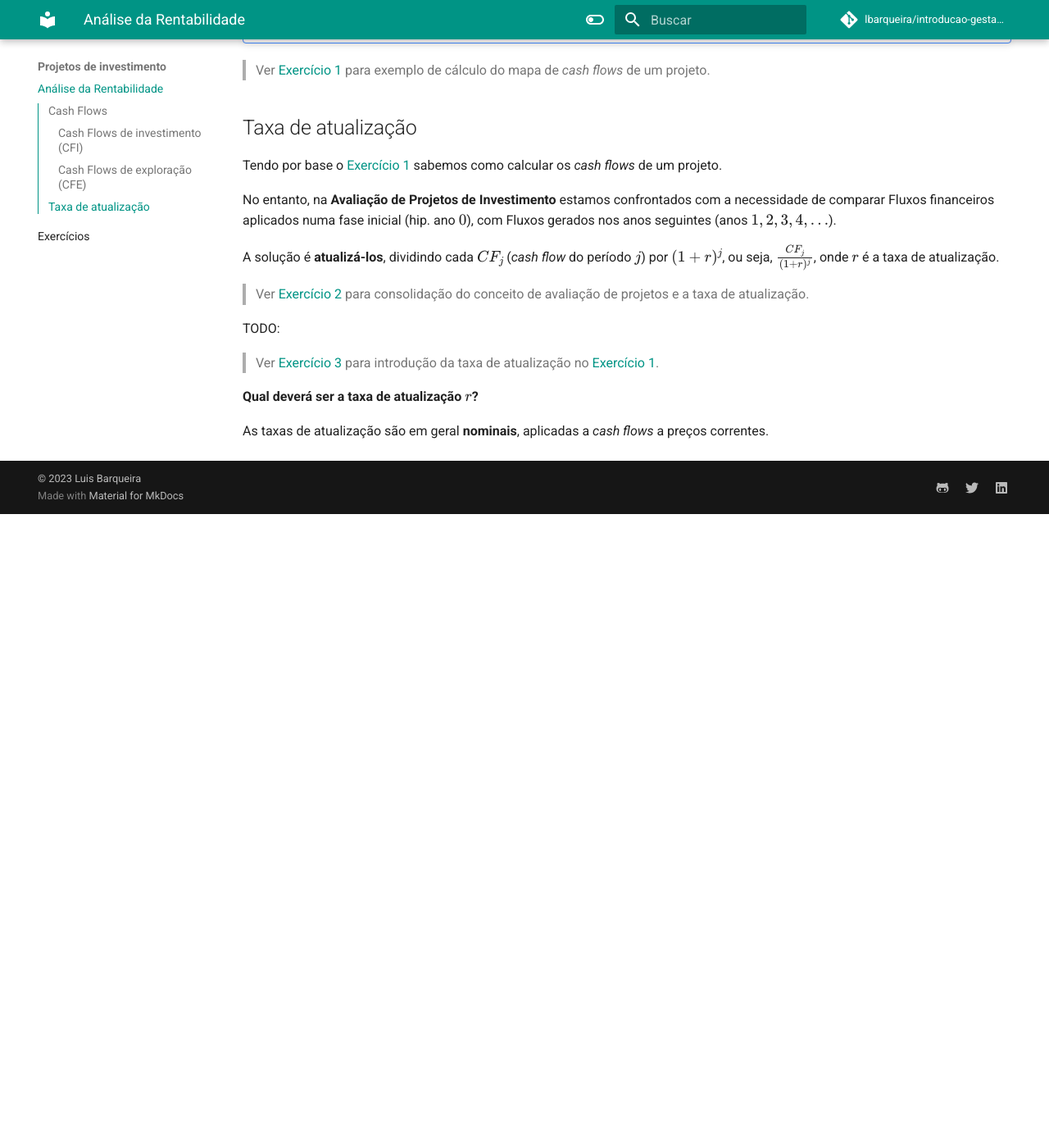
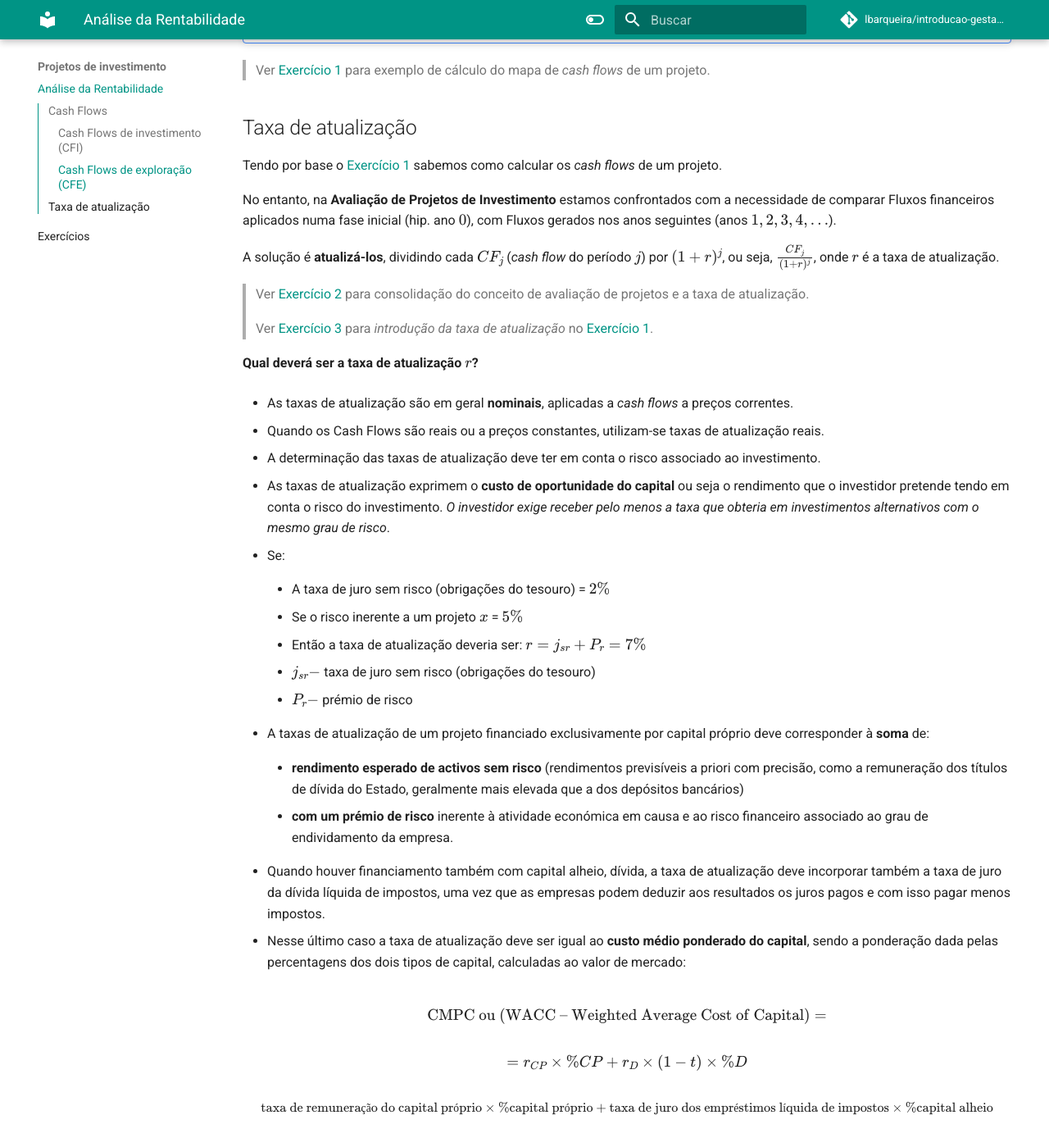
Before and after one commit to lbarqueira/introducao-gestao-material-mkdocs, an MkDocs documentation site: the page built from docs/anal_rentabilidade.md, in a window 1280 px wide and 1400 px high, scrolled down 2418 px. Shown: the whole window at 82% size. Built offline with MkDocs 1.6.1 and Material for MkDocs 9.7.7, drawn with Linux system fonts in a browser that asks for light colours; comment, search, counter and statistics services are not loaded; before the commit the page ends 3045 px from its top, so only the background shows below that.

Commit message:
update docs

```diff
--- a/docs/anal_rentabilidade.md
+++ b/docs/anal_rentabilidade.md
@@ -95,9 +95,42 @@ A solução é **atualizá-los**, dividindo cada $CF_j$ (*cash flow* do período
 
 >Ver [Exercício 2](exercicios_3.md#exercicio-2) para consolidação do conceito de avaliação de projetos e a taxa de atualização.
 
-TODO:
->Ver [Exercício 3](exercicios_3.md#exercicio-3) para introdução da taxa de atualização no [Exercício 1](exercicios_3.md#exercicio-1).
+>Ver [Exercício 3](exercicios_3.md#exercicio-3) para *introdução da taxa de atualização* no [Exercício 1](exercicios_3.md#exercicio-1).
 
 **Qual deverá ser a taxa de atualização $r$?**
 
-As taxas de atualização são em geral **nominais**, aplicadas a *cash flows* a preços correntes.
+- As taxas de atualização são em geral **nominais**, aplicadas a *cash flows* a preços correntes.
+
+- Quando os Cash Flows são reais ou a preços constantes, utilizam-se taxas de atualização reais.
+
+- A determinação das taxas de atualização deve ter em conta o risco associado ao investimento.
+
+- As taxas de atualização exprimem o **custo de oportunidade do capital** ou seja o rendimento que o investidor pretende tendo em conta o risco do investimento. *O investidor exige receber pelo menos a taxa que obteria em investimentos alternativos com o mesmo grau de risco*.
+
+- Se:
+
+    - A taxa de juro sem risco (obrigações do tesouro) = $2\%$
+
+    - Se o risco inerente a um projeto $x$ = $5\%$
+
+    - Então a taxa de atualização deveria ser: $r = j_{sr} + P_r = 7\%$
+
+    - $j_{sr} -$ taxa de juro sem risco (obrigações do tesouro)
+
+    - $P_r -$ prémio de risco
+
+- A taxas de atualização de um projeto financiado exclusivamente por capital próprio deve corresponder à **soma** de:
+
+    - **rendimento esperado de activos sem risco** (rendimentos previsíveis a priori com precisão, como a remuneração dos títulos de dívida do Estado, geralmente mais elevada que a dos depósitos bancários)
+
+    -  **com um prémio de risco** inerente à atividade económica em causa e ao risco financeiro associado ao grau de endividamento da empresa.
+
+- Quando houver financiamento também com capital alheio, dívida, a taxa de atualização deve incorporar também a taxa de juro da dívida líquida de impostos, uma vez que as empresas podem deduzir aos resultados os juros pagos e com isso pagar menos impostos.
+
+- Nesse último caso a taxa de atualização deve ser igual ao **custo médio ponderado do capital**, sendo a ponderação dada pelas percentagens dos dois tipos de capital, calculadas ao valor de mercado:
+
+$$ \text{CMPC ou (WACC – Weighted Average Cost of Capital)} = $$
+
+$$ = r_{CP} \times \%CP + r_{D} \times (1 - t) \times \% D $$
+
+$$ \small \text{taxa de remuneração do capital próprio} \times \%\text{capital próprio} + \text{taxa de juro dos empréstimos líquida de impostos} \times \%\text{capital alheio} $$
```
Also changed, not shown: docs/exercicios_3.md (+11 -2 lines), docs/images/tabela_40.png (added).
